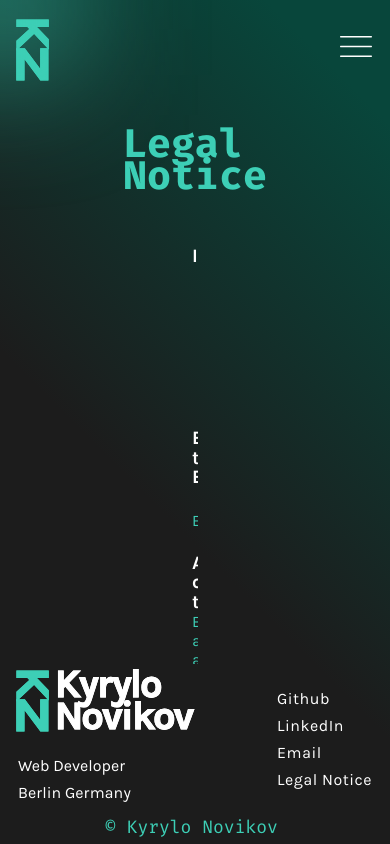
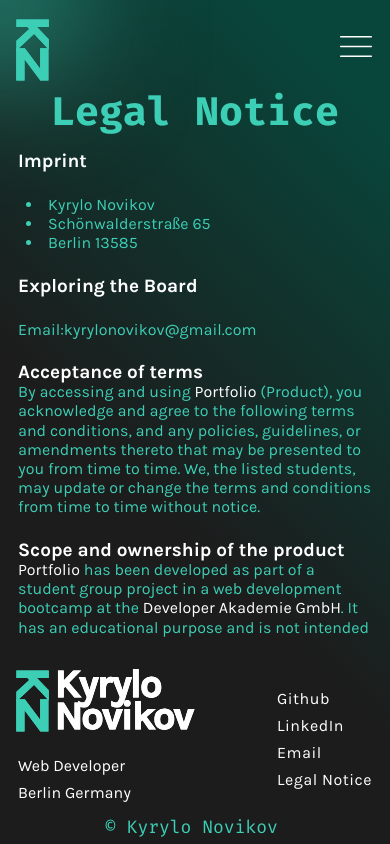
Before and after one commit to Kyrylo-Novikov/Portfolio, an Angular app: page /legal-notice in a window 390 px wide. Built offline with nearby package versions, Linux system fonts and the light colour scheme.

Commit message:
feat(legal-notice):improve responsive styles down to 320px

```diff
--- a/src/app/legal-notice/legal-notice.component.scss
+++ b/src/app/legal-notice/legal-notice.component.scss
@@ -9,7 +9,7 @@ section {
   );
   line-height: 120%;
   @include font(Karla, 16px, 400, var(--color-1));
-  padding: 0 96px;
+  // padding: 0 96px;
   height: 100vh;
 }
 
@@ -17,8 +17,8 @@ section {
   @extend .d-flex-dirc-c;
   height: 90vh;
   max-width: 1920px;
-  padding: 128px 96px 96px;
-  gap: 42px;
+  padding: 128px 96px 120px;
+  gap: 12px;
 
   .text-content {
     overflow: auto; /* oder scroll, je nach Bedarf */
@@ -33,7 +33,8 @@ section {
     width: 100%;
     height: 142px;
     h1 {
-      height: 77px;
+      // height: 77px;
+      white-space: nowrap;
     }
   }
 }
@@ -45,3 +46,15 @@ section {
 li {
   padding-left: 8px;
 }
+
+@media (max-width: 800px) {
+  .content {
+    padding: 128px 48px 120px;
+  }
+}
+
+@media (max-width: 400px) {
+  .content {
+    padding: 96px 18px 120px;
+  }
+}
```
